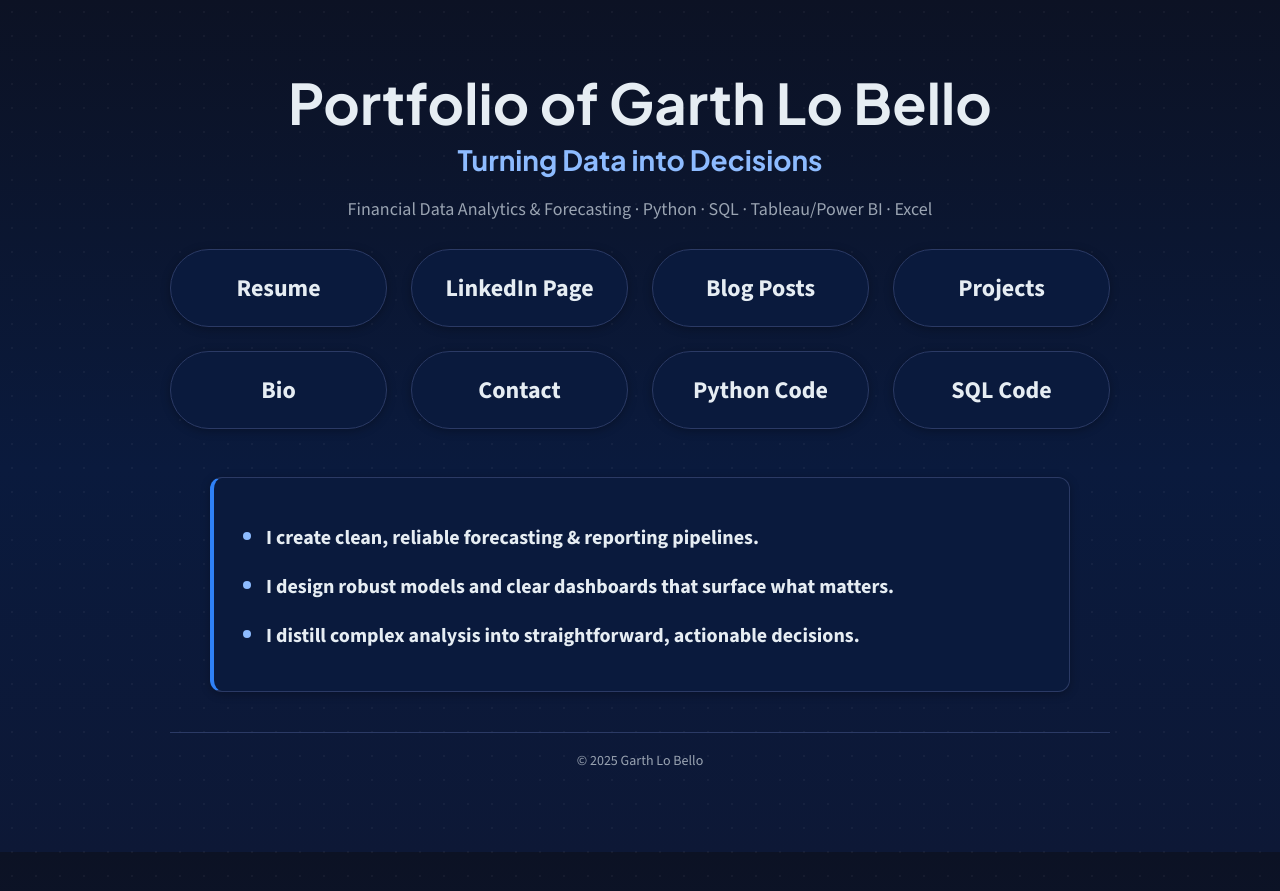
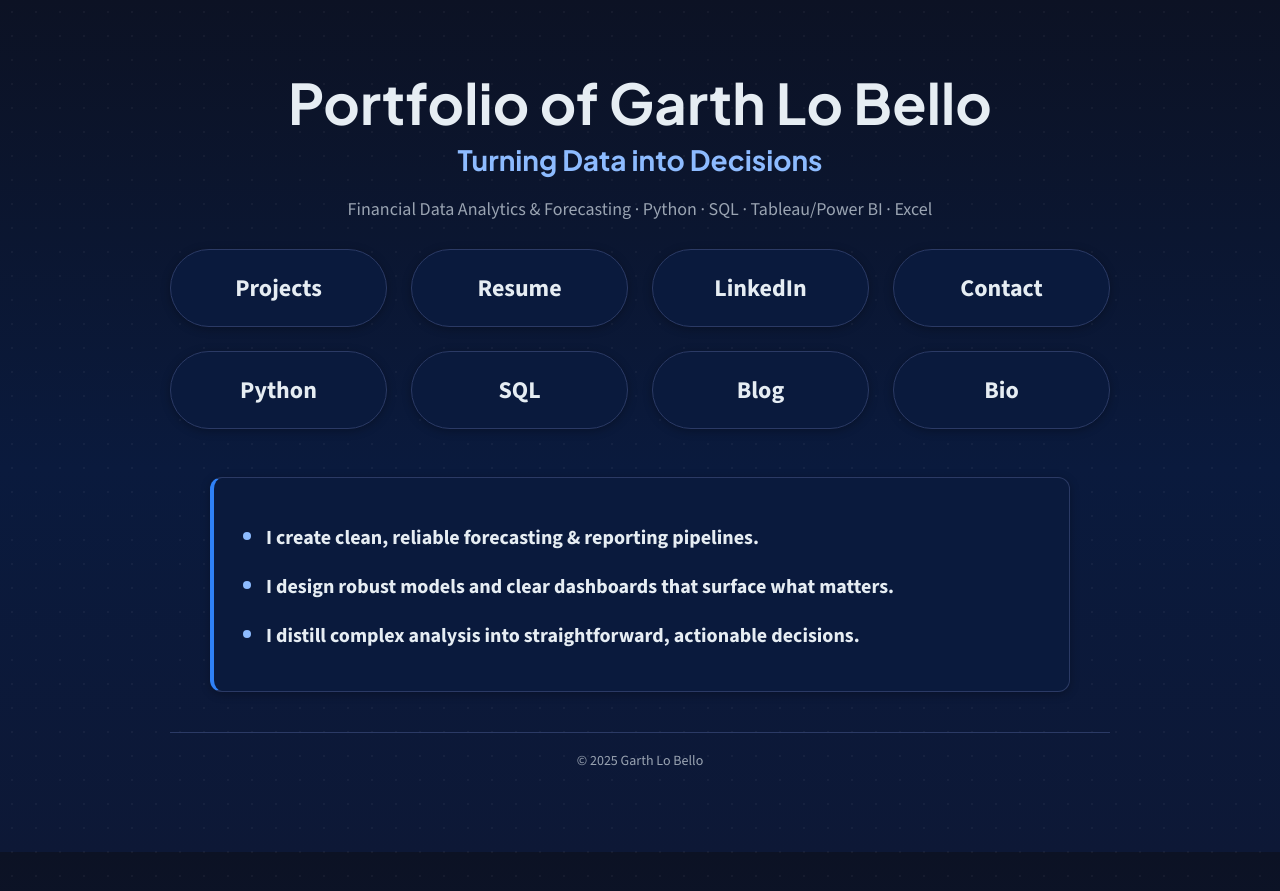
Before and after one commit to gflobe5510/gflobe5510.github.io, a Jekyll site: the page index.html, which Jekyll copies as it is, in a window 1280 px wide. Shown: the top 891 px of the page. Built offline with Jekyll 4.4.1, drawn with Linux system fonts in a browser that asks for light colours.

Commit message:
Update index.html

```diff
--- a/index.html
+++ b/index.html
@@ -107,15 +107,19 @@
     <h2 class="subheader">Turning Data into Decisions</h2>
     <p class="tagline">Financial Data Analytics &amp; Forecasting · Python · SQL · Tableau/Power BI · Excel</p>
 
+    <!-- REORDERED pills: recruiter-first primary row, technical + info row -->
     <nav class="pills">
+      <!-- Row 1: primary actions -->
+      <a class="pill" href="projects.html">Projects</a>
       <a class="pill" href="https://docs.google.com/document/d/1gtfVYf0_-MCJLqesKuE_xtP4qAYYiV6T/edit?usp=sharing&ouid=100422493745621810659&rtpof=true&sd=true" target="_blank" rel="noopener">Resume</a>
-      <a class="pill" href="https://www.linkedin.com/in/garthlobello/" target="_blank" rel="noopener">LinkedIn Page</a>
-      <a class="pill" href="blog/index.html">Blog Posts</a>
-      <a class="pill" href="projects.html">Projects</a>
+      <a class="pill" href="https://www.linkedin.com/in/garthlobello/" target="_blank" rel="noopener">LinkedIn</a>
+      <a class="pill" href="mailto:garthlobello1@gmail.com?subject=Hello%20from%20your%20portfolio">Contact</a>
+
+      <!-- Row 2: secondary / deep dives -->
+      <a class="pill" href="python.html">Python</a>
+      <a class="pill" href="sql.html">SQL</a>
+      <a class="pill" href="blog/index.html">Blog</a>
       <a class="pill" href="bio.html">Bio</a>
-      <a class="pill" href="mailto:garthlobello1@gmail.com?subject=Hello%20from%20your%20portfolio">Contact</a>
-      <a class="pill" href="python.html">Python Code</a>
-      <a class="pill" href="sql.html">SQL Code</a>
     </nav>
 
     <div class="panel">
```
